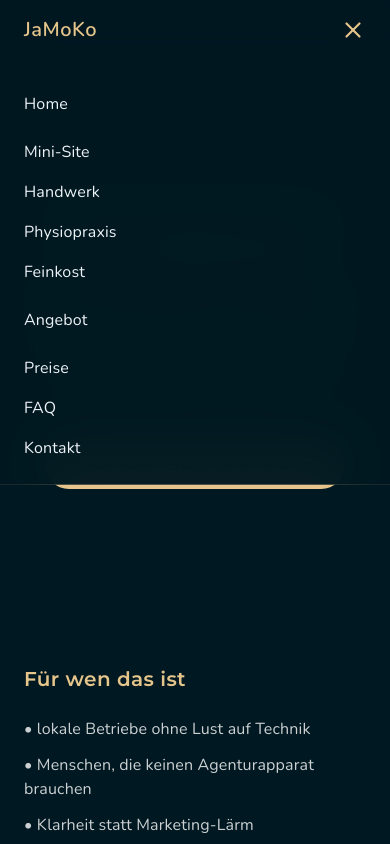
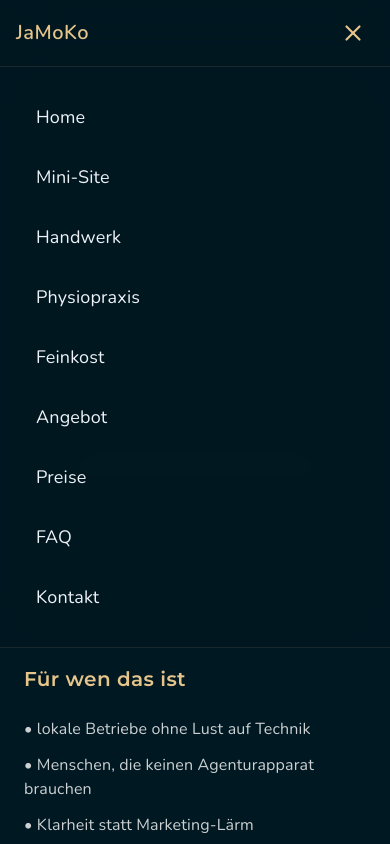
Before and after one commit to Jamoko112026/Jamoko-v1, a React (Vite) app: page / in a window 390 px wide. Both pictures are taken after a click on the button "Menü öffnen". Shown: the top 844 px of the page. Built offline with nearby package versions, Linux system fonts and the light colour scheme.

Commit message:
ux: finalize mobile burger menu layout, spacing and touch zones

```diff
--- a/src/components/Header.tsx
+++ b/src/components/Header.tsx
@@ -23,7 +23,7 @@ export default function Header() {
 
       window.scrollTo({
         top: y,
-        behavior: "smooth"
+        behavior: "smooth",
       });
     };
 
@@ -37,10 +37,13 @@ export default function Header() {
     setOpen(false);
   };
 
+  const mobileItem =
+    "py-3 px-3 rounded-lg hover:bg-white/5 transition text-left";
+
   return (
     <header className="fixed top-0 left-0 w-full z-50 backdrop-blur-xl bg-[#001821]/70 border-b border-jamoko-gold/10">
 
-      <div className="max-w-7xl mx-auto px-6 py-4 flex items-center justify-between">
+      <div className="max-w-7xl mx-auto px-4 md:px-6 py-3 md:py-4 flex items-center justify-between">
 
         {/* LOGO */}
         <Link
@@ -53,48 +56,30 @@ export default function Header() {
         {/* DESKTOP NAV */}
         <nav className="hidden md:flex gap-10 text-jamoko-text text-lg items-center">
 
-          <Link to="/">
-            Home
-          </Link>
+          <Link to="/">Home</Link>
+          <Link to="/minisite">Mini-Site</Link>
+          <Link to="/beispiel/handwerk">Handwerk</Link>
+          <Link to="/beispiel/physio">Physiopraxis</Link>
+          <Link to="/beispiel/feinkost">Feinkost</Link>
 
-          <Link to="/minisite">
-            Mini-Site
-          </Link>
-
-          <Link to="/beispiel/handwerk">
-            Handwerk
-          </Link>
-
-          <Link to="/beispiel/physio">
-            Physiopraxis
-          </Link>
-
-          <Link to="/beispiel/feinkost">
-            Feinkost
-          </Link>
-
-          <button className="w-full text-left py-2 hover:text-jamoko-gold transition" onClick={scrollToOffer}>
+          <button
+            onClick={scrollToOffer}
+            className="hover:text-jamoko-gold transition"
+          >
             Angebot
           </button>
 
-          <Link to="/pricing">
-            Preise
-          </Link>
-
-          <Link to="/faq">
-            FAQ
-          </Link>
-
-          <Link to="/kontakt">
-            Kontakt
-          </Link>
+          <Link to="/pricing">Preise</Link>
+          <Link to="/faq">FAQ</Link>
+          <Link to="/kontakt">Kontakt</Link>
 
         </nav>
 
         {/* MOBILE BUTTON */}
         <button
           onClick={() => setOpen(!open)}
-          className="md:hidden text-jamoko-gold"
+          className="md:hidden text-jamoko-gold p-2 rounded-lg hover:bg-white/5 transition"
+          aria-label="Menü öffnen"
         >
           {open ? <X size={26} /> : <Menu size={26} />}
         </button>
@@ -103,21 +88,50 @@ export default function Header() {
 
       {/* MOBILE MENU */}
       {open && (
-        <div className="md:hidden flex flex-col bg-[#001821]/90 px-6 py-6 space-y-4 text-jamoko-text">
+        <div className="md:hidden bg-[#001821]/95 backdrop-blur-xl border-t border-jamoko-gold/10">
 
-          <Link to="/" onClick={() => setOpen(false)} className="block py-2">Home</Link>
-          <Link to="/minisite" onClick={() => setOpen(false)}>Mini-Site</Link>
+          <div className="flex flex-col px-6 py-6 space-y-2 text-jamoko-text text-lg">
 
-          <Link to="/beispiel/handwerk" onClick={() => setOpen(false)}>Handwerk</Link>
-          <Link to="/beispiel/physio" onClick={() => setOpen(false)}>Physiopraxis</Link>
-          <Link to="/beispiel/feinkost" onClick={() => setOpen(false)}>Feinkost</Link>
+            <Link to="/" onClick={() => setOpen(false)} className={mobileItem}>
+              Home
+            </Link>
 
-          <button className="w-full text-left py-2 hover:text-jamoko-gold transition" onClick={scrollToOffer}>Angebot</button>
+            <Link to="/minisite" onClick={() => setOpen(false)} className={mobileItem}>
+              Mini-Site
+            </Link>
 
-          <Link to="/pricing" onClick={() => setOpen(false)}>Preise</Link>
-          <Link to="/faq" onClick={() => setOpen(false)}>FAQ</Link>
-          <Link to="/kontakt" onClick={() => setOpen(false)}>Kontakt</Link>
+            <Link to="/beispiel/handwerk" onClick={() => setOpen(false)} className={mobileItem}>
+              Handwerk
+            </Link>
 
+            <Link to="/beispiel/physio" onClick={() => setOpen(false)} className={mobileItem}>
+              Physiopraxis
+            </Link>
+
+            <Link to="/beispiel/feinkost" onClick={() => setOpen(false)} className={mobileItem}>
+              Feinkost
+            </Link>
+
+            <button
+              onClick={scrollToOffer}
+              className={`${mobileItem} hover:text-jamoko-gold`}
+            >
+              Angebot
+            </button>
+
+            <Link to="/pricing" onClick={() => setOpen(false)} className={mobileItem}>
+              Preise
+            </Link>
+
+            <Link to="/faq" onClick={() => setOpen(false)} className={mobileItem}>
+              FAQ
+            </Link>
+
+            <Link to="/kontakt" onClick={() => setOpen(false)} className={mobileItem}>
+              Kontakt
+            </Link>
+
+          </div>
         </div>
       )}
 
```
